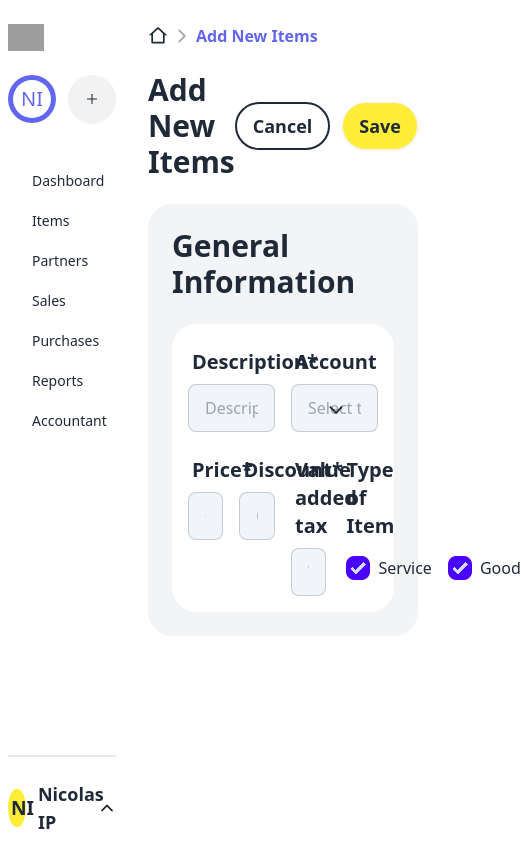
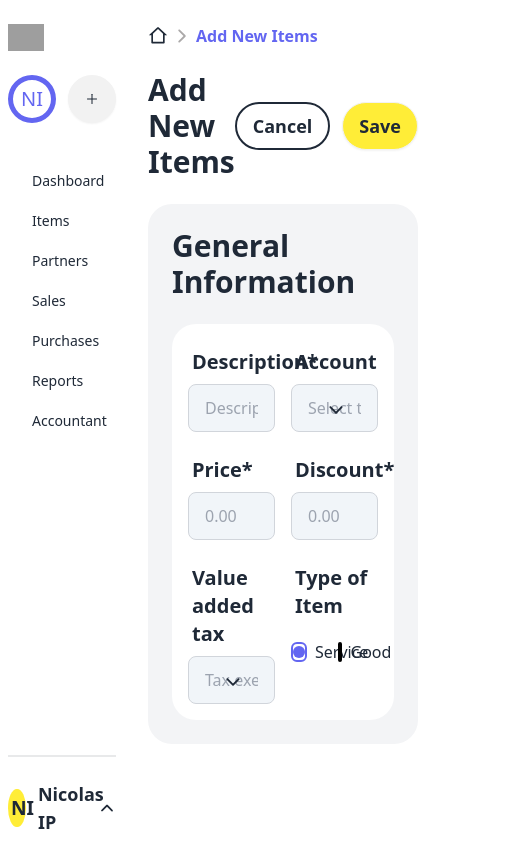
Before and after one commit to JannatulAfrozFaria/balabook-client, a React (Vite) app: page /addItem in a window 390 px wide. Shown: the whole page, 521 px wide, since content can reach past the window. Built offline with nearby package versions, Linux system fonts and the light colour scheme; grey boxes are pictures that could not be loaded.

Commit message:
options created for addItem page

```diff
--- a/src/DashboardPages/Items/AddItem.jsx
+++ b/src/DashboardPages/Items/AddItem.jsx
@@ -1,101 +1,181 @@
 import { RiHome2Line } from "react-icons/ri";
-import { IoIosArrowForward } from "react-icons/io";
-import { IoIosArrowDown } from "react-icons/io";
+import { IoIosArrowForward, IoIosArrowDown } from "react-icons/io";
 import { Link } from "react-router-dom";
+import { useState } from "react";
 
 const AddItem = () => {
+    const [selectedType, setSelectedType] = useState("service");
+    const [accountDropdownOpen, setAccountDropdownOpen] = useState(false);
+    const [vatDropdownOpen, setVatDropdownOpen] = useState(false);
+    const [selectedAccount, setSelectedAccount] = useState("Select type");
+    const [selectedVAT, setSelectedVAT] = useState("Tax exempt");
+
+    const handleCheckboxChange = (type) => {
+        setSelectedType(type);
+    };
+
+    const handleAccountSelect = (account) => {
+        setSelectedAccount(account);
+        setAccountDropdownOpen(false);
+    };
+
+    const handleVATSelect = (vat) => {
+        setSelectedVAT(vat);
+        setVatDropdownOpen(false);
+    };
+
     return (
         <div>
             <div className="flex gap-1 items-center">
-                <span className=" font-semibold text-xl"><RiHome2Line /></span>
+                <span className="font-semibold text-xl"><RiHome2Line /></span>
                 <span className="gray font-semibold text-xl"><IoIosArrowForward /></span>
                 <span className="themeText font-semibold"> Add New Items</span>
             </div>
             <div className="flex items-center my-6">
                 <h1 className="text-3xl font-bold flex-grow">Add New Items</h1>
                 <div className="flex gap-3">
-                    <button className="btn btn-outline  rounded-3xl  border-2  text-lg ">
+                    <button className="btn btn-outline rounded-3xl border-2 text-lg ">
                         <Link to={'/addItem'}>Cancel</Link>
                     </button>
-                    <button className="btn rounded-full btnYellow  text-lg">
+                    <button className="btn rounded-full btnYellow text-lg">
                         <Link to={'/addItem'}>Save</Link>
                     </button>
                 </div>
-
             </div>
             <div className="bg-gray-100 p-6 rounded-3xl ">
                 <h1 className="font-semibold text-gray-800 text-3xl">General Information</h1>
-                <div className="grid grid-cols-2 gap-4 p-4 bg-white mt-6 rounded-3xl">
+                <div className="p-4 bg-white mt-6 rounded-3xl">
+                    <div className="grid grid-cols-2 gap-4">
                         {/* DESCRIPTION */}
                         <label className="form-control w-full">
                             <div className="label">
-                            <span className="label-text text-xl  font-semibold">Description*</span>
+                                <span className="label-text text-xl font-semibold">Description*</span>
                             </div>
-                        <input type="text" placeholder="Description" className="input input-bordered w-full bg-slate-100" />
+                            <input
+                                type="text"
+                                placeholder="Description"
+                                className="input input-bordered w-full bg-slate-100 border-gray-300 focus:border-[#6366f1] focus:ring-0"
+                            />
                         </label>
                         {/* ACCOUNT*/}
                         <label className="form-control w-full">
                             <div className="label">
-                            <span className="label-text text-xl  font-semibold">Account</span>
+                                <span className="label-text text-xl font-semibold">Account</span>
                             </div>
                             <div className="relative">
-                            <input type="text" placeholder="Select type" className="input input-bordered w-full bg-slate-100" />
-                           <span className="absolute top-1/3 right-8 text-xl"> < IoIosArrowDown/></span>
+                                <input
+                                    type="text"
+                                    placeholder={selectedAccount}
+                                    readOnly
+                                    className={`input input-bordered w-full bg-slate-100 border-gray-300 focus:border-[#6366f1] focus:ring-0 cursor-pointer ${selectedAccount !== "Select type" ? 'text-black' : ''}`}
+                                    onClick={() => setAccountDropdownOpen(!accountDropdownOpen)}
+                                />
+                                <span className="absolute top-1/3 right-8 text-xl cursor-pointer" onClick={() => setAccountDropdownOpen(!accountDropdownOpen)}>
+                                    <IoIosArrowDown />
+                                </span>
+                                {accountDropdownOpen && (
+                                    <div className="absolute z-10 bg-white border-2 border-[#6366f1] rounded-md shadow-lg mt-1 w-full p-2 text-lg">
+                                        <h3 className="font-bold px-2 py-1 border-b border-gray-200 text-[#6366f1]">Revenue</h3>
+                                        <ul className="max-h-40 overflow-y-auto">
+                                            {["Interest Income", "Other Revenue", "Realised Gain", "Foreign Exchange"].map((account) => (
+                                                <li key={account} className="px-2 py-1 hover:bg-gray-100 cursor-pointer" onClick={() => handleAccountSelect(account)}>
+                                                    {account}
+                                                </li>
+                                            ))}
+                                        </ul>
                                     </div>
-
+                                )}
+                            </div>
                         </label>
-                    <div className="grid grid-cols-2 gap-4">
+                    </div>
+                    <div className="grid grid-cols-2 lg:grid-cols-4 gap-4 mt-4">
                         {/* Price*/}
                         <label className="form-control w-full">
                             <div className="label">
-                                <span className="label-text text-xl  font-semibold">Price*</span>
+                                <span className="label-text text-xl font-semibold">Price*</span>
                             </div>
-                            <input type="text" placeholder="0.00" className="input input-bordered w-full bg-slate-100" />
+                            <input
+                                type="text"
+                                placeholder="0.00"
+                                className="input input-bordered w-full bg-slate-100 border-gray-300 focus:border-[#6366f1] focus:ring-0"
+                            />
                         </label>
                         {/* Discount*/}
                         <label className="form-control w-full">
                             <div className="label">
-                                <span className="label-text text-xl  font-semibold">Discount*</span>
+                                <span className="label-text text-xl font-semibold">Discount*</span>
                             </div>
-                            <input type="text" placeholder="0.00" className="input input-bordered w-full bg-slate-100" />
+                            <input
+                                type="text"
+                                placeholder="0.00"
+                                className="input input-bordered w-full bg-slate-100 border-gray-300 focus:border-[#6366f1] focus:ring-0"
+                            />
                         </label>
-                    </div>
-                    {/* LAST GRID------- */}
-                    <div className="grid grid-cols-2 gap-4">
-                        {/* vA-L-U-E- -A-D-D-E-D- -T-A-X-*/}
+                        {/* Value Added Tax */}
                         <label className="form-control w-full">
                             <div className="label">
-                                <span className="label-text text-xl  font-semibold">Value added tax</span>
+                                <span className="label-text text-xl font-semibold">Value added tax</span>
                             </div>
-                            <input type="text" placeholder="Tax exempt" className="input input-bordered w-full bg-slate-100" />
+                            <div className="relative">
+                                <input
+                                    type="text"
+                                    placeholder={selectedVAT}
+                                    readOnly
+                                    className={`input input-bordered w-full bg-slate-100 border-gray-300 focus:border-[#6366f1] focus:ring-0 cursor-pointer ${selectedVAT !== "Tax exempt" ? 'text-black' : ''}`}
+                                    onClick={() => setVatDropdownOpen(!vatDropdownOpen)}
+                                />
+                                <span className="absolute top-1/3 right-8 text-xl cursor-pointer" onClick={() => setVatDropdownOpen(!vatDropdownOpen)}>
+                                    <IoIosArrowDown />
+                                </span>
+                                {vatDropdownOpen && (
+                                    <div className="absolute z-10 bg-white border-2 border-[#6366f1] rounded-md shadow-lg mt-1 w-full p-2 text-lg">
+                                        <h3 className="font-bold px-2 py-1 border-b border-gray-200 text-[#6366f1]">VAT</h3>
+                                        <ul className="max-h-40 overflow-y-auto">
+                                            {["VAT 19", "VAT 9", "VAT 5"].map((vat) => (
+                                                <li key={vat} className="px-2 py-1 hover:bg-gray-100 cursor-pointer" onClick={() => handleVATSelect(vat)}>
+                                                    {vat}
+                                                </li>
+                                            ))}
+                                        </ul>
+                                        <h3 className="font-bold px-2 py-1 border-t border-gray-200 text-[#6366f1]">System Created</h3>
+                                        <ul className="max-h-40 overflow-y-auto">
+                                            {["Reverse Charge", "Tax Exempt", "Zero tax", "Custom VAT"].map((vat) => (
+                                                <li key={vat} className="px-2 py-1 hover:bg-gray-100 cursor-pointer" onClick={() => handleVATSelect(vat)}>
+                                                    {vat}
+                                                </li>
+                                            ))}
+                                        </ul>
+                                        <button className=" btn w-full text-center py-1 bg-[#6366f1] text-white border-t border-gray-200">Create New</button>
+                                    </div>
+                                )}
+                            </div>
                         </label>
-                        {/* TYPE----OF---ITEM--*/}
+                        {/* Type of Item */}
                         <div>
                             <div className="label">
-                                <span className="label-text text-xl  font-semibold">Type of Item</span>
+                                <span className="label-text text-xl font-semibold">Type of Item</span>
                             </div>
-                            <div className="flex gap-3">
-                                <div className="flex gap-1 items-center">
-                                    <div className="form-control">
-
-                                        <label className="label cursor-pointer">
-                                            <input type="checkbox" defaultChecked className="checkbox checkbox-primary" />
-                                        </label>
+                            <div className="grid grid-cols-2 gap-2 py-3">
+                                <div className="flex items-center">
+                                    <div
+                                        onClick={() => handleCheckboxChange("service")}
+                                        className={`w-5 h-5 border-2 rounded-md ${selectedType === "service" ? "border-[#6366f1]" : "border-black"} cursor-pointer flex items-center justify-center`}
+                                    >
+                                        {selectedType === "service" && <div className="w-3 h-3 bg-[#6366f1] rounded-full" />}
                                     </div>
-                                    <h1>Service</h1>
+                                    <span className="ml-2 cursor-pointer" onClick={() => handleCheckboxChange("service")}>Service</span>
                                 </div>
-                                <div className="flex gap-1 items-center">
-                                    <div className="form-control">
-
-                                        <label className="label cursor-pointer">
-                                            <input type="checkbox" defaultChecked className="checkbox checkbox-primary" />
-                                        </label>
+                                <div className="flex items-center">
+                                    <div
+                                        onClick={() => handleCheckboxChange("good")}
+                                        className={`w-5 h-5 border-2 rounded-md ${selectedType === "good" ? "border-[#6366f1]" : "border-black"} cursor-pointer flex items-center justify-center`}
+                                    >
+                                        {selectedType === "good" && <div className="w-3 h-3 bg-[#6366f1] rounded-full" />}
                                     </div>
-                                    <h1>Good</h1>
+                                    <span className="ml-2 cursor-pointer" onClick={() => handleCheckboxChange("good")}>Good</span>
                                 </div>
                             </div>
                         </div>
-
                     </div>
                 </div>
             </div>
--- a/src/DashboardPages/Items/Items.jsx
+++ b/src/DashboardPages/Items/Items.jsx
@@ -2,11 +2,29 @@ import { RiHome2Line } from "react-icons/ri";
 import { IoIosArrowForward } from "react-icons/io";
 import { IoIosArrowDown } from "react-icons/io";
 import { Link } from "react-router-dom";
+import { useState } from "react";
+
 const Items = () => {
+    const [isOpen, setIsOpen] = useState(false);
+
+    const toggleDropdown = () => {
+        setIsOpen((prev) => !prev);
+    };
+
+    const handleEdit = () => {
+        console.log('Edit action');
+        setIsOpen(false);
+    };
+
+    const handleDelete = () => {
+        console.log('Delete action');
+        setIsOpen(false);
+    };
+
     return (
         <div>
             <div className="flex gap-1 items-center">
-                <span className=" font-semibold text-xl"><RiHome2Line /></span>
+                <span className="font-semibold text-xl"><RiHome2Line /></span>
                 <span className="gray font-semibold text-xl"><IoIosArrowForward /></span>
                 <span className="themeText font-semibold">Items</span>
             </div>
@@ -16,7 +34,7 @@ const Items = () => {
                     <Link to={'/addItem'}>Add New Item</Link>
                 </button>
             </div>
-            <div className="bg-gray-100 p-6 rounded-3xl ">
+            <div className="bg-gray-100 p-6 rounded-3xl">
                 <h1 className="font-semibold text-gray-800">Search</h1>
                 <div className="flex gap-4 pt-4">
                     <div className="flex-grow">
@@ -25,7 +43,6 @@ const Items = () => {
                     <button className="btn rounded-full btnYellow px-5">Search</button>
                     <button>Clear</button>
                 </div>
-                <div>
                 <div className="overflow-x-auto">
                     <table className="table bg-white mt-6">
                         {/* head */}
@@ -38,30 +55,46 @@ const Items = () => {
                             </tr>
                         </thead>
                         <tbody className="text-gray-500 text-lg">
-                                {/* row 1 */}
-                                <tr>
-                                    <td>Devops</td>
-                                    <td>Service</td>
-                                    <td>€500.00</td>
-                                    <td><button className="btn btn-outline text-lg rounded-3xl  border-2 ">Actions <span><IoIosArrowDown /></span></button></td>
-                                </tr>
-                                {/* row 2 */}
-                                <tr >
-                                    <td>Hello</td>
-                                    <td>Service</td>
-                                    <td>€100.00</td>
-                                    <td><button className="btn btn-outline text-lg rounded-3xl  border-2 ">Actions <span><IoIosArrowDown /></span></button></td>
-                                </tr>
                             {/* row 3 */}
                             <tr>
                                 <td>pakoray</td>
                                 <td>Good</td>
                                 <td>€50.00</td>
-                                    <td><button className="btn btn-outline text-lg rounded-3xl  border-2 ">Actions <span><IoIosArrowDown /></span></button></td>
+                                <td>
+                                    <div className="relative inline-block text-left">
+                                        <button
+                                            className="btn btn-outline text-lg rounded-3xl border-2 flex items-center"
+                                            onClick={toggleDropdown}
+                                        >
+                                            Actions <IoIosArrowDown className="ml-1" />
+                                        </button>
+                                        {isOpen && (
+                                            <div className="absolute left-0 mt-1 w-40 bg-white border border-gray-200 shadow-lg rounded-md z-10">
+                                                <ul className="py-1">
+                                                    <li>
+                                                        <button
+                                                            className="block px-4 py-2 text-left w-full hover:bg-gray-100"
+                                                            onClick={handleEdit}
+                                                        >
+                                                            Edit
+                                                        </button>
+                                                    </li>
+                                                    <li>
+                                                        <button
+                                                            className="block px-4 py-2 text-left w-full hover:bg-gray-100"
+                                                            onClick={handleDelete}
+                                                        >
+                                                            Delete
+                                                        </button>
+                                                    </li>
+                                                </ul>
+                                            </div>
+                                        )}
+                                    </div>
+                                </td>
                             </tr>
                         </tbody>
                     </table>
-                    </div>
                 </div>
             </div>
         </div>
```
Also changed, not shown: src/Routes/Routes.jsx (+6 -1 lines). Lines whose indentation alone changed are shown as unchanged.
